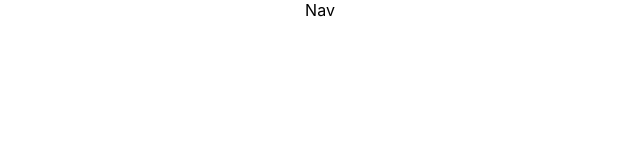
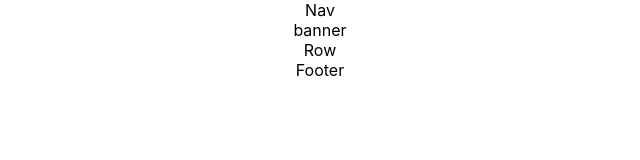
Before and after one commit to happygirlll/Netflix-clone, a React (Create React App) app: page / in a window 1280 px wide. Shown: the top 160 px of the page, without its empty margins (320-960 px from the left). Built offline with nearby package versions, Linux system fonts and the light colour scheme.

Commit message:
[넷플릭스] nav, banner, row, footer 초기 생성

```diff
--- a/src/App.js
+++ b/src/App.js
@@ -1,10 +1,16 @@
 import './App.css';
+import Banner from './components/Banner';
+import Footer from './components/Footer';
 import Nav from './components/Nav';
+import Row from './components/Row';
 
 function App() {
   return (
     <div className="App">
       <Nav />
+      <Banner/>
+      <Row/>
+      <Footer/>
     </div>
   );
 }
--- a/src/components/Banner.js
+++ b/src/components/Banner.js
@@ -0,0 +1,11 @@
+import React from 'react'
+
+const Banner = () => {
+    return (
+        <div>
+            banner
+        </div>
+    )
+}
+
+export default Banner
--- a/src/components/Footer.js
+++ b/src/components/Footer.js
@@ -0,0 +1,7 @@
+import React from 'react'
+
+export default function Footer() {
+    return (
+        <div>Footer</div>
+    )
+}
--- a/src/components/Nav.js
+++ b/src/components/Nav.js
@@ -1,7 +1,7 @@
 import React from 'react'
 
 export default function Nav() {
-  return (
-    <div>Nav</div>
-  )
+    return (
+        <div>Nav</div>
+)
 }
--- a/src/components/Row.js
+++ b/src/components/Row.js
@@ -0,0 +1,7 @@
+import React from 'react'
+
+export default function Row() {
+    return (
+        <div>Row</div>
+    )
+}
```
